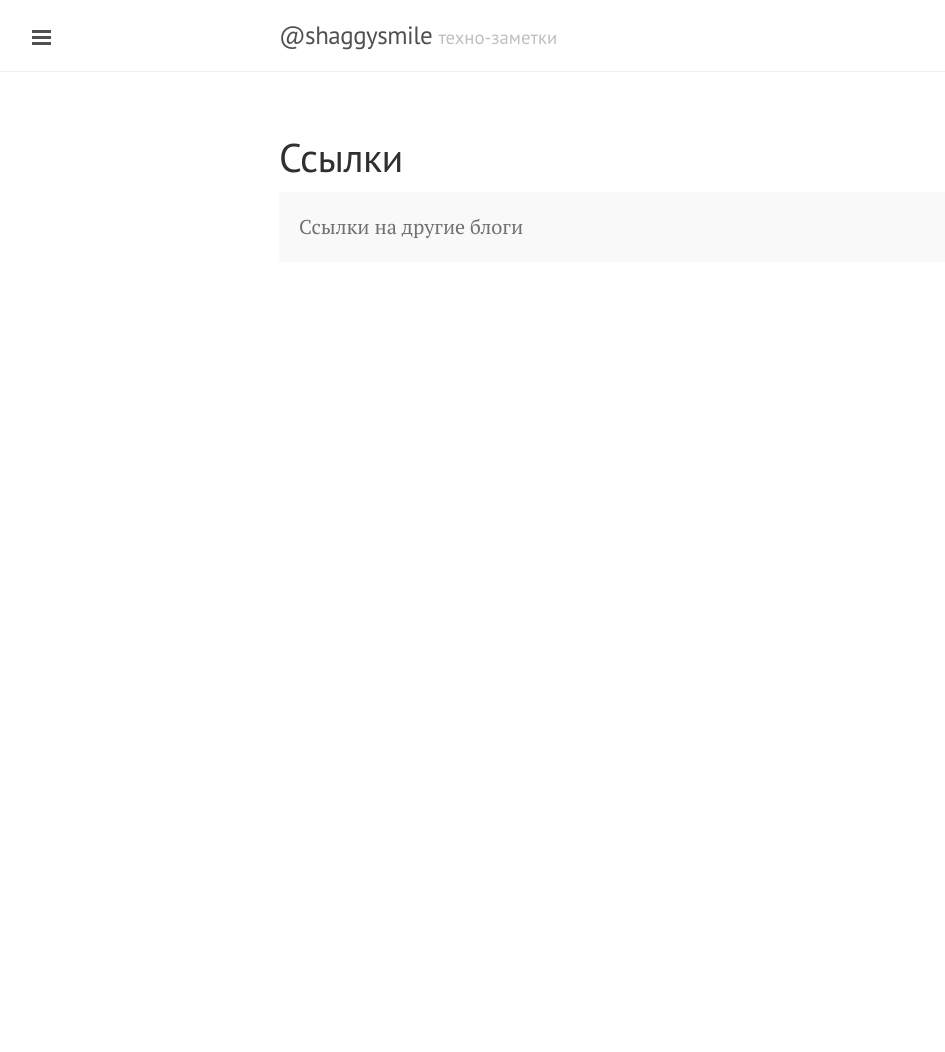
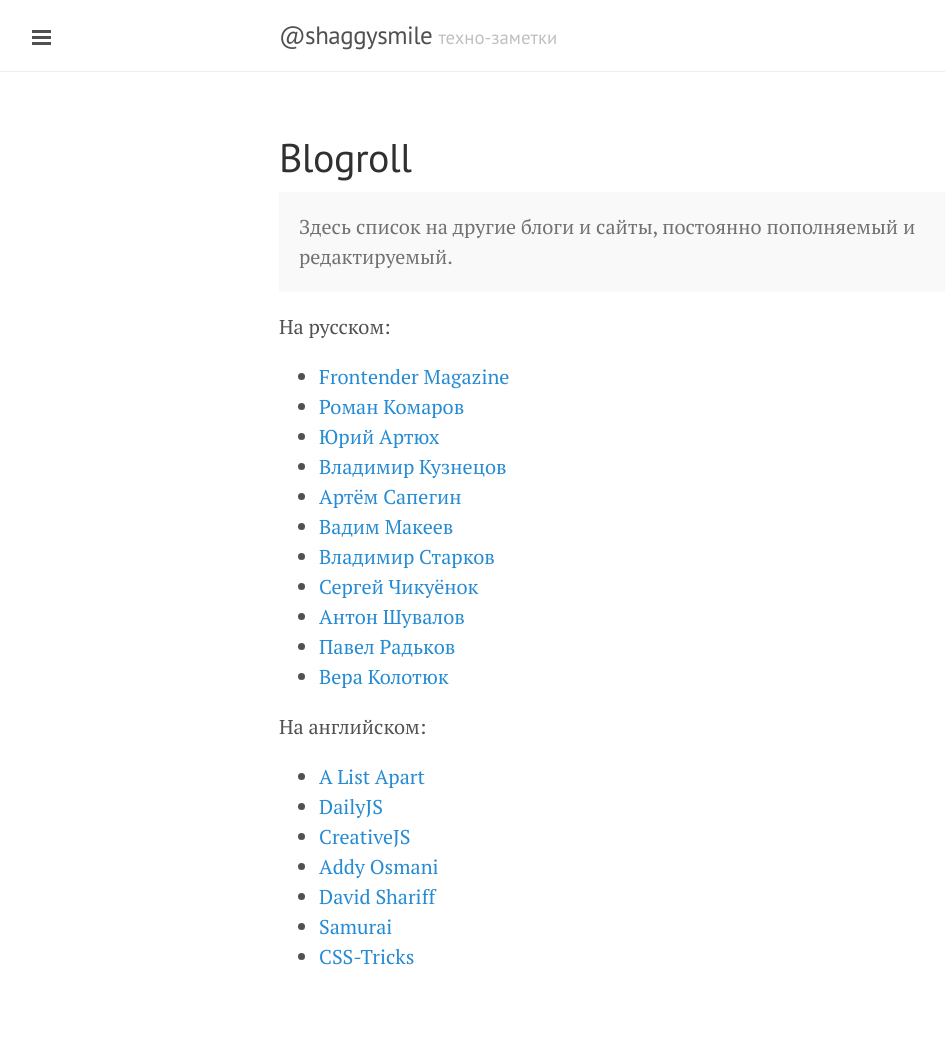
Before and after one commit to shaggysmile/shaggysmile.net, a Jekyll site: the page built from links.md, in a window 1280 px wide. Shown: the whole page, without its empty margins (1-946 px from the left). Built offline with Jekyll 4.4.1, drawn with Linux system fonts in a browser that asks for light colours; Markdown is read by kramdown in place of the engine named in the settings; before the commit the page ends 900 px from its top, so only the background shows below that.

Commit message:
Add blogroll

```diff
--- a/links.md
+++ b/links.md
@@ -1,8 +1,30 @@
 ---
 layout: page
-title: Ссылки
+title: Blogroll
 ---
 
-<p class="message">
-  Ссылки на другие блоги
-</p>
+<p class="message">Здесь список на другие блоги и сайты, постоянно пополняемый и редактируемый.</p>
+
+На русском:
+
+* [Frontender Magazine](http://frontender.info)
+* [Роман Комаров](http://kizu.ru)
+* [Юрий Артюх](http://cssing.org.ua)
+* [Владимир Кузнецов](http://noteskeeper.ru)
+* [Артём Сапегин](http://nano.sapegin.ru)
+* [Вадим Макеев](http://pepelsbey.net)
+* [Владимир Старков](http://vstarkov.ru)
+* [Сергей Чикуёнок](http://chikuyonok.ru)
+* [Антон Шувалов](http://shuvalov.info)
+* [Павел Радьков](http://paulradzkov.com)
+* [Вера Колотюк](http://verakolotyuk.github.io)
+
+На английском:
+
+* [A List Apart](http://alistapart.com)
+* [DailyJS](http://dailyjs.com)
+* [CreativeJS](http://creativejs.com)
+* [Addy Osmani](http://addyosmani.com/blog/)
+* [David Shariff](http://davidshariff.com/blog/)
+* [Samurai](http://simurai.com)
+* [CSS-Tricks](http://css-tricks.com)
```
